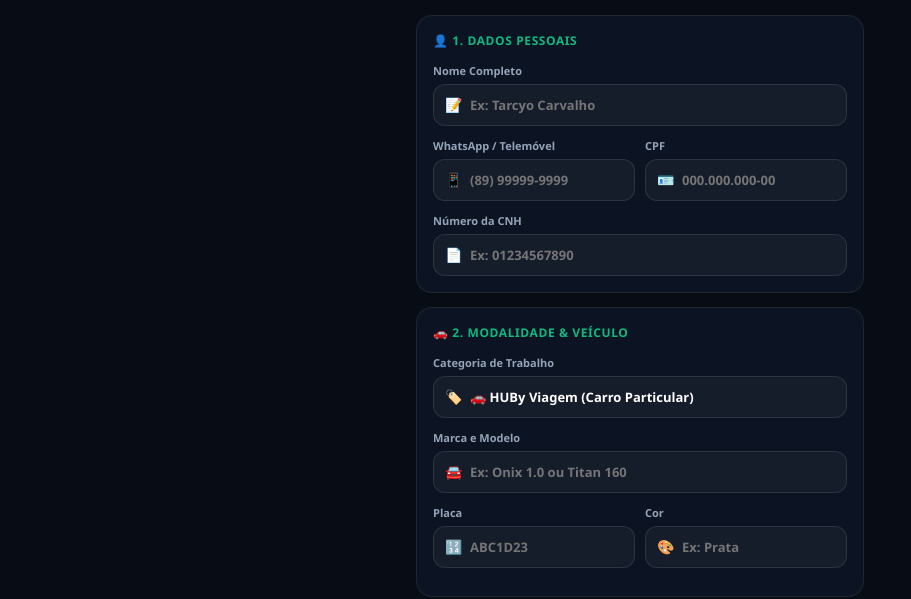
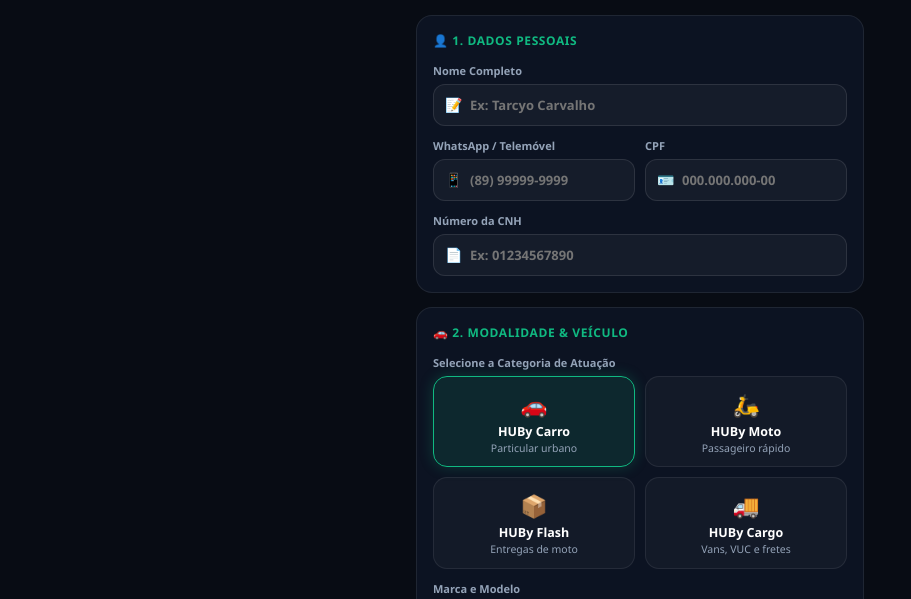
Before and after one commit to hubymovi-01/HUBy, a website: page cadastro-motorista.html in a window 1280 px wide. Shown: the part 174-773 px from the top of the page, without its empty margins (0-911 px from the left). Drawn offline with Linux system fonts and the light colour scheme.

Commit message:
fix: remover select nativo substituindo por cards visuais e sincronizar redirecionamento por categoria

```diff
--- a/cadastro-motorista.html
+++ b/cadastro-motorista.html
@@ -174,16 +174,54 @@
       background: rgba(16, 185, 129, 0.05);
     }
 
-    select.form-input {
-      appearance: none;
-      -webkit-appearance: none;
-      cursor: pointer;
-    }
-
     .row-2 {
       display: grid;
       grid-template-columns: 1fr 1fr;
       gap: 10px;
+    }
+
+    /* SELETORES VISUAIS DE CATEGORIA (SEM MENU SUSPENSO) */
+    .cat-selector-grid {
+      display: grid;
+      grid-template-columns: 1fr 1fr;
+      gap: 10px;
+    }
+
+    .cat-pick-card {
+      background: rgba(255, 255, 255, 0.03);
+      border: 1.5px solid rgba(255, 255, 255, 0.08);
+      border-radius: 14px;
+      padding: 12px 8px;
+      text-align: center;
+      cursor: pointer;
+      transition: all 0.2s ease;
+      user-select: none;
+    }
+
+    .cat-pick-card.active {
+      border-color: #10B981;
+      background: rgba(16, 185, 129, 0.12);
+      box-shadow: 0 0 14px rgba(16, 185, 129, 0.25);
+    }
+
+    .cat-pick-card .cat-emoji {
+      font-size: 22px;
+      margin-bottom: 4px;
+    }
+
+    .cat-pick-card .cat-name {
+      display: block;
+      color: #FFFFFF;
+      font-size: 12.5px;
+      font-weight: 800;
+    }
+
+    .cat-pick-card .cat-subtitle {
+      display: block;
+      color: #94A3B8;
+      font-size: 10.5px;
+      margin-top: 2px;
+      line-height: 1.2;
     }
 
     /* UPLOAD DE DOCUMENTOS */
@@ -316,28 +354,45 @@
         </div>
       </section>
 
-      <!-- 2. VEÍCULO & CATEGORIA -->
+      <!-- 2. VEÍCULO & CATEGORIA COM SELETORES VISUAIS -->
       <section class="form-card">
         <div class="card-title">🚗 2. Modalidade & Veículo</div>
 
         <div class="field-group">
-          <label for="cadCategoria">Categoria de Trabalho</label>
-          <div class="input-wrapper">
-            <span class="input-icon">🏷️</span>
-            <select id="cadCategoria" class="form-input">
-              <option value="carro">🚗 HUBy Viagem (Carro Particular)</option>
-              <option value="moto">🛵 HUBy Moto (Passageiro)</option>
-              <option value="flash">📦 HUBy Flash (Entregas e Encomendas)</option>
-              <option value="cargo">🚚 HUBy Cargo (Furgão, VUC ou Fretes)</option>
-            </select>
+          <label>Selecione a Categoria de Atuação</label>
+          <div class="cat-selector-grid">
+            <div class="cat-pick-card active" data-category="carro">
+              <div class="cat-emoji">🚗</div>
+              <span class="cat-name">HUBy Carro</span>
+              <span class="cat-subtitle">Particular urbano</span>
+            </div>
+
+            <div class="cat-pick-card" data-category="moto">
+              <div class="cat-emoji">🛵</div>
+              <span class="cat-name">HUBy Moto</span>
+              <span class="cat-subtitle">Passageiro rápido</span>
+            </div>
+
+            <div class="cat-pick-card" data-category="flash">
+              <div class="cat-emoji">📦</div>
+              <span class="cat-name">HUBy Flash</span>
+              <span class="cat-subtitle">Entregas de moto</span>
+            </div>
+
+            <div class="cat-pick-card" data-category="cargo">
+              <div class="cat-emoji">🚚</div>
+              <span class="cat-name">HUBy Cargo</span>
+              <span class="cat-subtitle">Vans, VUC e fretes</span>
+            </div>
           </div>
+          <input type="hidden" id="cadCategoria" value="carro">
         </div>
 
-        <div class="field-group">
+        <div class="field-group" style="margin-top: 12px;">
           <label for="cadModelo">Marca e Modelo</label>
           <div class="input-wrapper">
             <span class="input-icon">🚘</span>
-            <input type="text" id="cadModelo" class="form-input" placeholder="Ex: Onix 1.0 ou Titan 160" required>
+            <input type="text" id="cadModelo" class="form-input" placeholder="Ex: Onix 1.0 ou Fan 160" required>
           </div>
         </div>
 
@@ -390,7 +445,19 @@
   <script>
     const API_URL = 'https://huby.onrender.com';
 
-    // 1. MÁSCARAS AUTOMÁTICAS
+    // 1. SELEÇÃO VISUAL DE CATEGORIA (SEM ABRIR JANELA SUSPENSA DO SO)
+    const catCards = document.querySelectorAll('.cat-pick-card');
+    const inputCategoria = document.getElementById('cadCategoria');
+
+    catCards.forEach(card => {
+      card.addEventListener('click', () => {
+        catCards.forEach(c => c.classList.remove('active'));
+        card.classList.add('active');
+        inputCategoria.value = card.getAttribute('data-category');
+      });
+    });
+
+    // 2. MÁSCARAS AUTOMÁTICAS
     const inputTel = document.getElementById('cadTelefone');
     inputTel.addEventListener('input', (e) => {
       let v = e.target.value.replace(/\D/g, '');
@@ -419,35 +486,47 @@
       e.target.value = e.target.value.toUpperCase().replace(/[^A-Z0-9]/g, '').substring(0, 7);
     });
 
-    // 2. RETORNO VISUAL DE UPLOAD
+    // 3. RETORNO VISUAL DE UPLOAD
     document.getElementById('fileCnh').addEventListener('change', (e) => {
-      if (e.target.files.length > 0) {
+      if (e.target.files && e.target.files.length > 0) {
         document.getElementById('boxFotoCnh').classList.add('has-file');
         document.getElementById('txtStatusCnh').textContent = '✅ Anexada';
       }
     });
 
     document.getElementById('fileVeiculo').addEventListener('change', (e) => {
-      if (e.target.files.length > 0) {
+      if (e.target.files && e.target.files.length > 0) {
         document.getElementById('boxFotoVeiculo').classList.add('has-file');
         document.getElementById('txtStatusVeiculo').textContent = '✅ Anexada';
       }
     });
 
-    // 3. ENVIO DO FORMULÁRIO
+    // 4. FUNÇÃO AUXILIAR DE REDIRECIONAMENTO POR MODALIDADE
+    function redirecionarPorCategoria(categoria) {
+      if (categoria === 'moto' || categoria === 'flash') {
+        window.location.replace('./painel-motoboy.html');
+      } else if (categoria === 'cargo') {
+        window.location.replace('./painel-cargo.html');
+      } else {
+        window.location.replace('./motorista.html');
+      }
+    }
+
+    // 5. ENVIO DO FORMULÁRIO E SALVAMENTO DE SESSÃO
     const form = document.getElementById('formCadastroMotorista');
     form.addEventListener('submit', async (e) => {
       e.preventDefault();
       const btn = document.getElementById('btnSalvarCadastro');
-      btn.innerHTML = '<span>A gravar cadastro...</span>';
+      btn.innerHTML = '<span>Salvando cadastro...</span>';
       btn.disabled = true;
 
+      const categoriaEscolhida = inputCategoria.value;
       const payload = {
         nome: document.getElementById('cadNome').value.trim(),
         telefone: document.getElementById('cadTelefone').value.trim(),
         cpf: document.getElementById('cadCpf').value.trim(),
         cnhNumero: document.getElementById('cadCnh').value.trim(),
-        categoria: document.getElementById('cadCategoria').value,
+        categoria: categoriaEscolhida,
         veiculoModelo: document.getElementById('cadModelo').value.trim(),
         veiculoPlaca: document.getElementById('cadPlaca').value.trim(),
         veiculoCor: document.getElementById('cadCor').value.trim()
@@ -463,19 +542,19 @@
         const dados = await resp.json();
         if (resp.ok && dados.sucesso) {
           localStorage.setItem('huby_user_role', 'motorista');
+          localStorage.setItem('huby_parceiro_categoria', categoriaEscolhida);
           localStorage.setItem('huby_motorista_id', dados.motorista.id);
           localStorage.setItem('huby_motorista_nome', dados.motorista.nome);
-          localStorage.setItem('huby_motorista_categoria', dados.motorista.categoria);
-          window.location.href = './motorista.html';
+          redirecionarPorCategoria(categoriaEscolhida);
         } else {
-          throw new Error(dados.erro || 'Erro no servidor');
+          throw new Error(dados.erro || 'Falha de gravação');
         }
       } catch (err) {
-        // Fallback local se a API estiver em repouso
+        // Fallback local caso o backend esteja em cold start
         localStorage.setItem('huby_user_role', 'motorista');
+        localStorage.setItem('huby_parceiro_categoria', categoriaEscolhida);
         localStorage.setItem('huby_motorista_nome', payload.nome);
-        localStorage.setItem('huby_motorista_categoria', payload.categoria);
-        window.location.href = './motorista.html';
+        redirecionarPorCategoria(categoriaEscolhida);
       }
     });
   </script>
```
